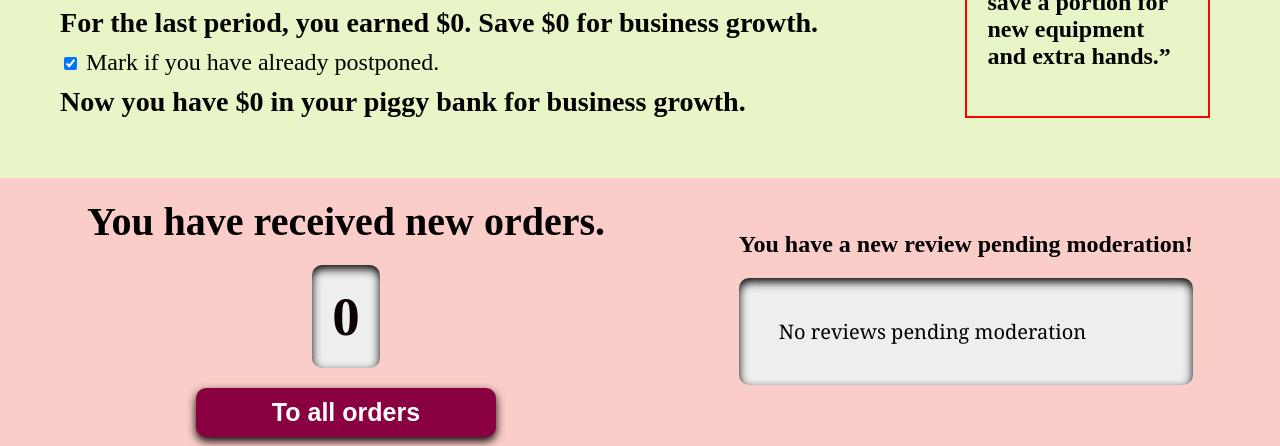
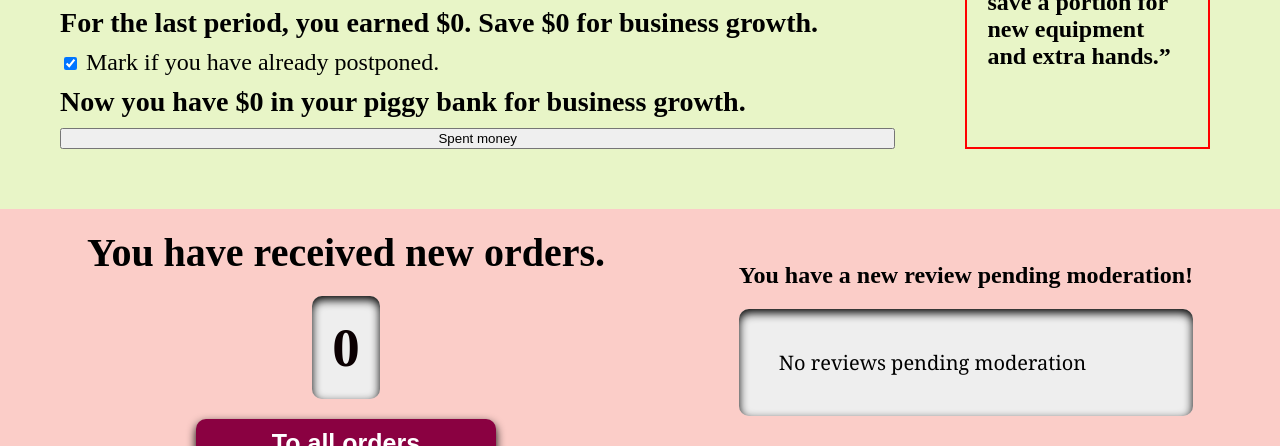
Before and after one commit to AllaBeloshapka/LayerCake, a website: page admin/index.html in a window 1280 px wide. Shown: the part 827-1273 px from the top of the page. Drawn offline with nearby package versions, Linux system fonts and the light colour scheme.

Commit message:
add moneybox reset button

```diff
--- a/admin/index.html
+++ b/admin/index.html
@@ -113,6 +113,8 @@
           <h3 id="moneybox-total">
             Now you have $0 in your piggy bank for business growth.
           </h3>
+
+          <button id="reset-moneybox-btn">Spent money</button>
         </div>
 
         <!-- Motivation -->
```
